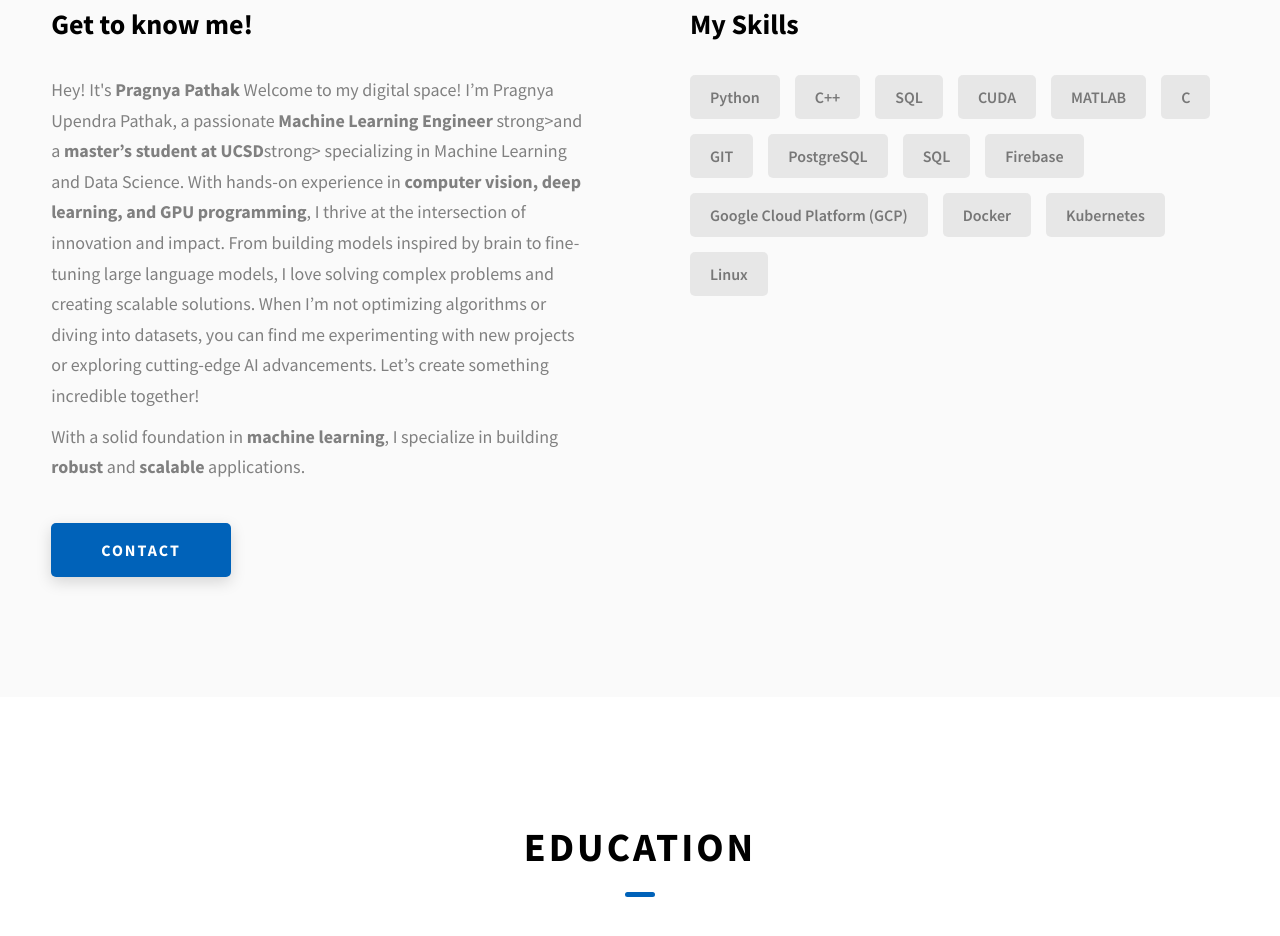
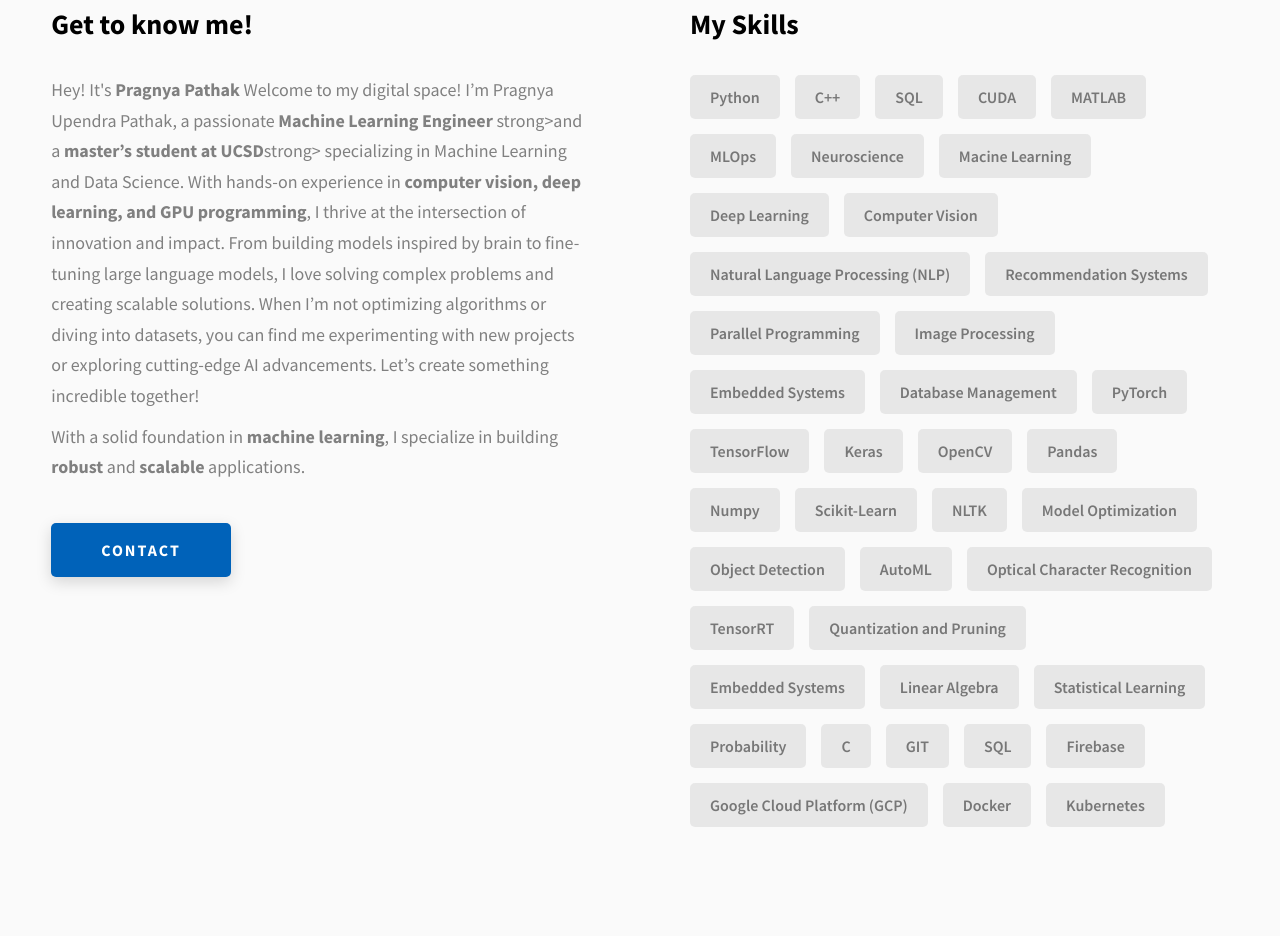
Before and after one commit to pathak-pragnya/pathak-pragnya.github.io, a plain HTML site: page index.html in a window 1280 px wide. Shown: the part 1067-2003 px from the top of the page. Drawn offline with Linux system fonts and the light colour scheme.

Commit message:
Update index.html

```diff
--- a/index.html
+++ b/index.html
@@ -188,15 +188,42 @@
               <div class="skills__skill">SQL</div>
               <div class="skills__skill">CUDA</div>
               <div class="skills__skill">MATLAB</div>
+              <div class="skills__skill">MLOps</div>
+              <div class="skills__skill">Neuroscience</div>
+              <div class="skills__skill">Macine Learning</div>
+              <div class="skills__skill">Deep Learning</div>
+              <div class="skills__skill">Computer Vision</div>
+              <div class="skills__skill">Natural Language Processing (NLP)</div>
+              <div class="skills__skill">Recommendation Systems</div>
+              <div class="skills__skill">Parallel Programming</div>
+              <div class="skills__skill">Image Processing</div>
+              <div class="skills__skill">Embedded Systems</div>
+              <div class="skills__skill">Database Management</div>
+              <div class="skills__skill">PyTorch</div>
+              <div class="skills__skill">TensorFlow</div>
+              <div class="skills__skill">Keras</div>
+              <div class="skills__skill">OpenCV</div>
+              <div class="skills__skill">Pandas</div>
+              <div class="skills__skill">Numpy</div>
+              <div class="skills__skill">Scikit-Learn</div>
+              <div class="skills__skill">NLTK</div>
+              <div class="skills__skill">Model Optimization</div>
+              <div class="skills__skill">Object Detection</div>
+              <div class="skills__skill">AutoML</div>
+              <div class="skills__skill">Optical Character Recognition</div>
+              <div class="skills__skill">TensorRT</div>
+              <div class="skills__skill">Quantization and Pruning</div>
+              <div class="skills__skill">Embedded Systems</div>
+              <div class="skills__skill">Linear Algebra</div>
+              <div class="skills__skill">Statistical Learning</div>
+              <div class="skills__skill">Probability</div>
               <div class="skills__skill">C</div>
               <div class="skills__skill">GIT</div>
-              <div class="skills__skill">PostgreSQL</div>
               <div class="skills__skill">SQL</div>
               <div class="skills__skill">Firebase</div>
               <div class="skills__skill">Google Cloud Platform (GCP)</div>
               <div class="skills__skill">Docker</div>
               <div class="skills__skill">Kubernetes</div>
-              <div class="skills__skill">Linux</div>
             </div>
           </div>
         </div>
```
